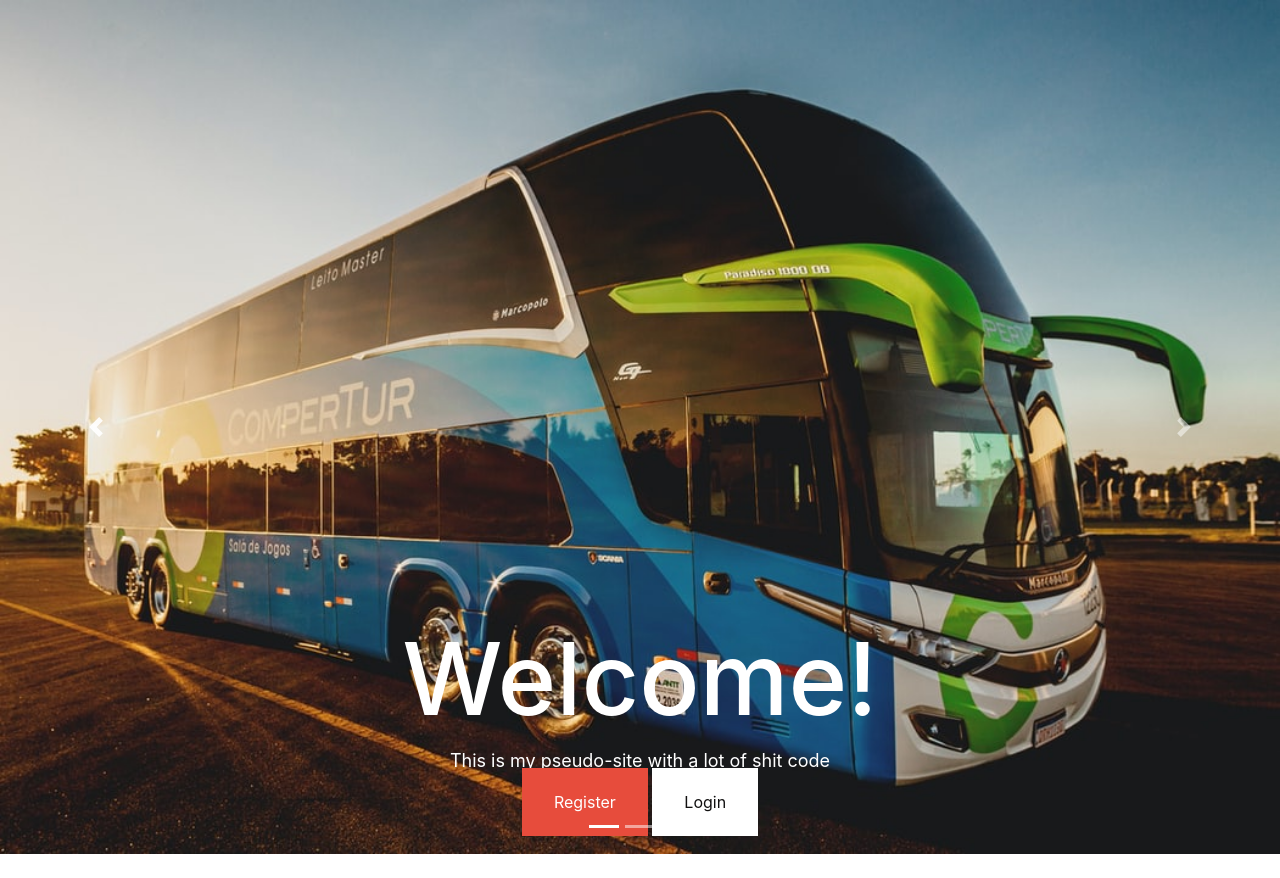
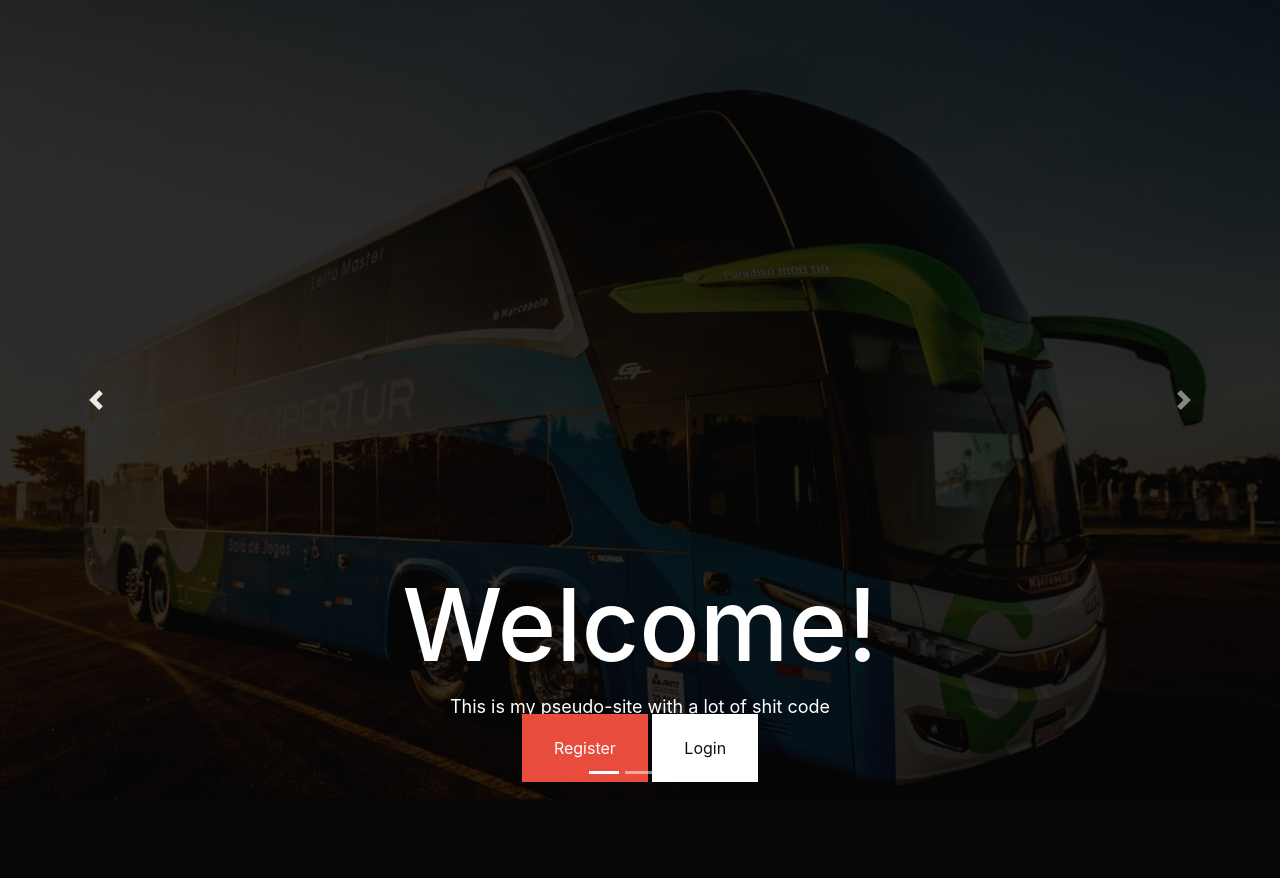
Before and after one commit to Mimkaa/calculator_grapher, a Django app: page / in a window 1280 px wide. After the commit the page ends 800 px from the top, so only its background shows below. Run offline with Django 3.2, Linux system fonts and the light colour scheme; some libraries are stand-ins or nearby versions.

Commit message:
22 comit

```diff
--- a/affiliate/templates/initial.html
+++ b/affiliate/templates/initial.html
@@ -17,7 +17,38 @@
         Initial
         {% endblock %}
     </title>
+      <style type="text/css">
+            .carousel-item{
+            height:100vh;
+            min-height:300px;
+            background:no-repeat scroll center scroll;
+            -webkit-background-size:cover;
+            background-size:cover;
 
+            }
+            .carousel-item::before{
+            content:'';
+            display:block;
+            position:absolute;
+            top:0;
+            left:0;
+            bottom:0;
+            right:0;
+            background:#000;
+            opacity:0.8;
+            .button {
+              font: bold 11px Arial;
+              text-decoration: none;
+              background-color: #EEEEEE;
+              color: #333333;
+              padding: 2px 6px 2px 6px;
+              border-top: 1px solid #CCCCCC;
+              border-right: 1px solid #333333;
+              border-bottom: 1px solid #333333;
+              border-left: 1px solid #CCCCCC;
+            }
+
+      </style>
   </head>
 
   <body>
@@ -77,12 +108,7 @@
 </div>
 
 
-      <br/>
-      <div class="container">
-      {% block content %}
 
-      {% endblock %}
-      </div>
 
     <!-- Optional JavaScript; choose one of the two! -->
 
```
